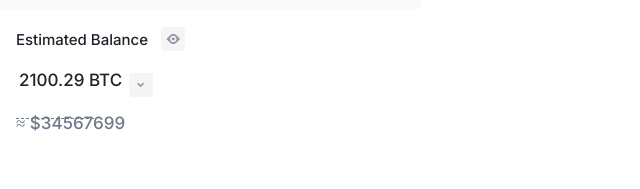
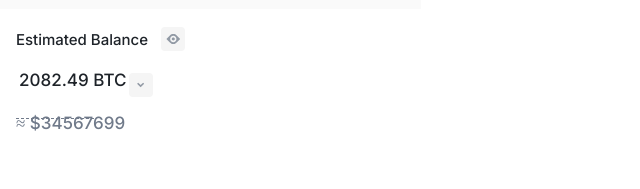
Before and after one commit to moepic19/binances, a website built with Parcel: page index.html in a window 1280 px wide. Shown: the part 241-430 px from the top of the page, 0-640 px from the left. Built offline with nearby package versions, Linux system fonts and the light colour scheme.

Commit message:
Update index.html

```diff
--- a/index.html
+++ b/index.html
@@ -173,7 +173,7 @@
                             <div class="frame1-div26">
                               <div class="frame1-div27">
                                 <span class="frame1-text18">
-                                  <span>2100.29 BTC</span>
+                                  <span>2082.49 BTC</span>
                                 </span>
                                 <img
                                   alt="divborder2240"
```
